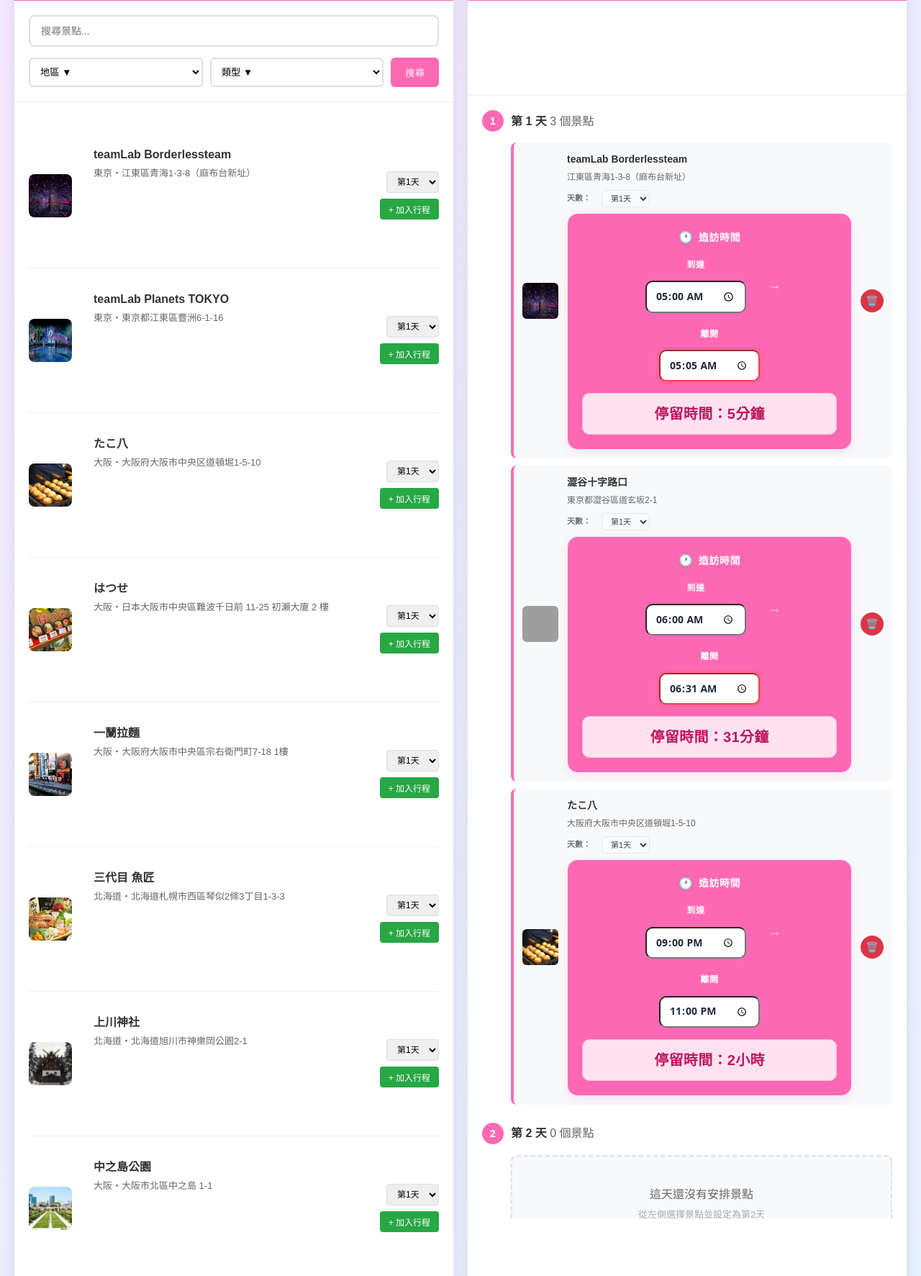
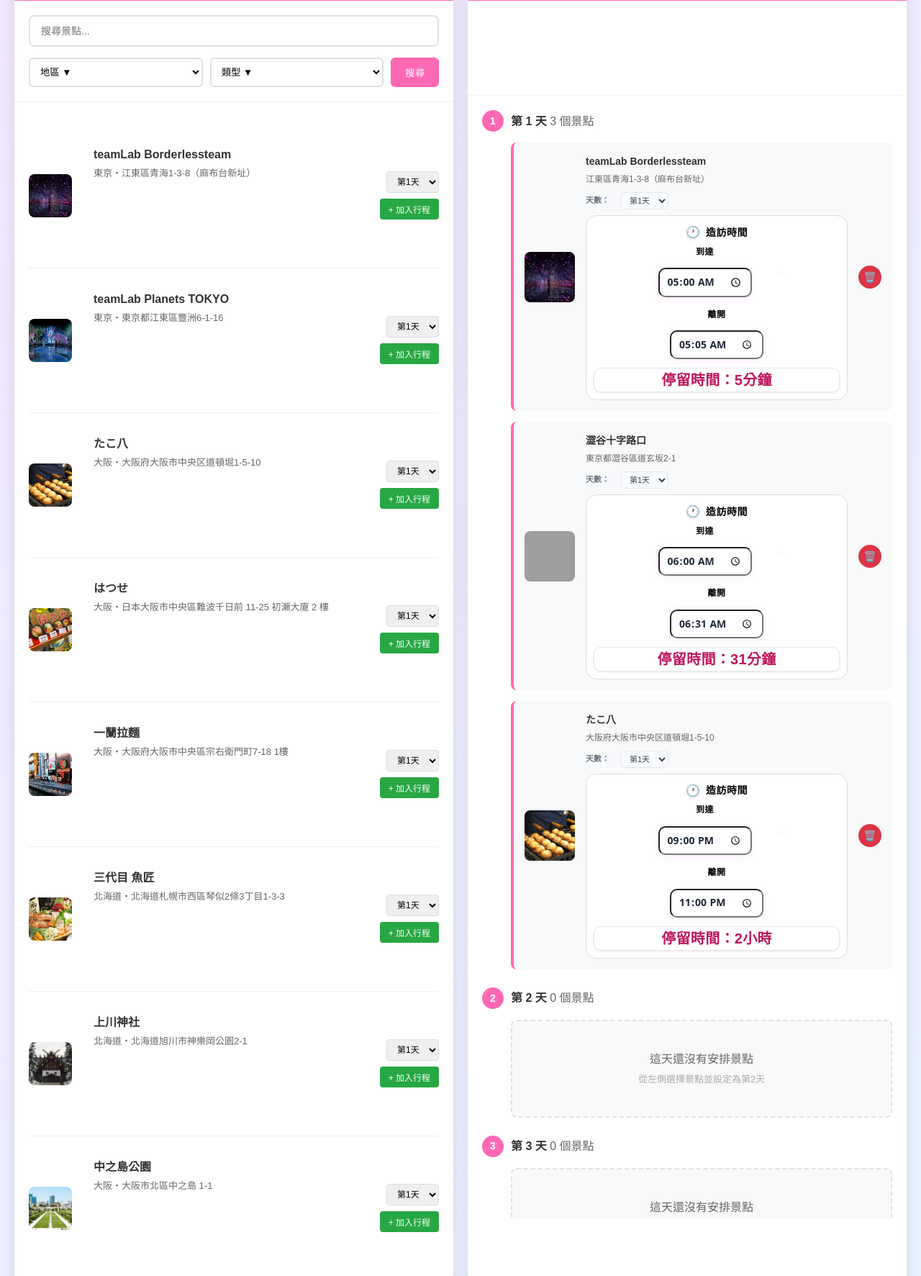
Before and after one commit to s22452007/janpanTrip, a Django app: page /trip/edit/3/ in a window 1280 px wide. Shown: the part 567-2340 px from the top of the page at 72% size. Run offline with Django 5.2, Linux system fonts and the light colour scheme; a user stored in the database is signed in; data comes from the database, SQL or seed files in the repository; grey boxes are pictures that could not be loaded.

Commit message:
修改參觀時間css

```diff
--- a/templates/travel/edit_trip.html
+++ b/templates/travel/edit_trip.html
@@ -695,18 +695,18 @@
 .itinerary-item {
     display: flex;
     align-items: center;
-    gap: 12px;
-    padding: 12px;
+    gap: 15px;
+    padding: 15px;
     background: #f8f9fa;
     border-radius: 8px;
-    margin-bottom: 10px;
+    margin-bottom: 15px;
     transition: all 0.3s ease;
 }
 
 .item-image {
-    width: 50px;
-    height: 50px;
-    border-radius: 6px;
+    width: 70px;
+    height: 70px;
+    border-radius: 8px;
     overflow: hidden;
     flex-shrink: 0;
 }
@@ -775,11 +775,10 @@
 
 /* 時間卡片 */
 .time-card {
-    background: #ff69b4;
-    border: 1px solid #f3e8ff;
+    background: #ffffff;
+    border: 1px solid #e5d8d8;
     border-radius: 15px;
-    padding: 20px;
-    box-shadow: 0 4px 12px rgba(236, 72, 153, 0.1);
+    padding: 10px;
     text-align: center;
 }
 
@@ -789,7 +788,7 @@
     align-items: center;
     justify-content: center;
     gap: 8px;
-    margin-bottom: 16px;
+    margin-bottom: 5px;
 }
 
 .time-icon {
@@ -798,7 +797,7 @@
 }
 
 .time-label {
-    color: #ffffff;
+    color: #000000;
     font-weight: 700;
     font-size: 14px;
     letter-spacing: 0.5px;
@@ -809,8 +808,8 @@
     display: flex;
     align-items: center;
     justify-content: center;
-    gap: 20px;
-    margin-bottom: 16px;
+    gap: 15px;
+    margin-bottom: 12px;
     flex-wrap: wrap;
 }
 
@@ -824,7 +823,7 @@
 
 .time-field-label {
     font-size: 12px;
-    color: #ffffff;
+    color: #000000;
     font-weight: 600;
     margin-bottom: 4px;
     text-transform: uppercase;
@@ -833,10 +832,10 @@
 
 /* 時間輸入框樣式 */
 .time-input {
-    width: 140px;
+    width: 130px;
     background: #ffffff;
     border-radius: 10px;
-    padding: 10px 12px;
+    padding: 8px 10px;
     font-size: 14px;
     color: #1f2937;
     font-weight: 600;
@@ -864,11 +863,6 @@
     box-shadow: 0 4px 12px rgba(232, 121, 249, 0.2);
 }
 
-.time-input:invalid {
-    border-color: #ef4444;
-    box-shadow: 0 0 0 4px rgba(239, 68, 68, 0.15);
-}
-
 /* 箭頭 */
 .time-arrow {
     color: #ffffff;
@@ -880,17 +874,15 @@
 
 /* 停留時間顯示 */
 .duration-display {
-    background: rgba(255, 255, 255, 0.8);
-    border: 1px solid #f8bbd9;
+    background: #ffffff;
+    border: 1px solid #e5e7eb;
     border-radius: 10px;
-    padding: 12px 16px;
     text-align: center;
-    backdrop-filter: blur(10px);
-    box-shadow: 0 2px 8px rgba(236, 72, 153, 0.1);
+    box-shadow: 0 1px 3px rgba(0, 0, 0, 0.1);
 }
 
 .duration-text {
-    color: #ffffff;
+    color: #374151;
     font-size: 20px;
     font-weight: 600;
     letter-spacing: 0.3px;
```
